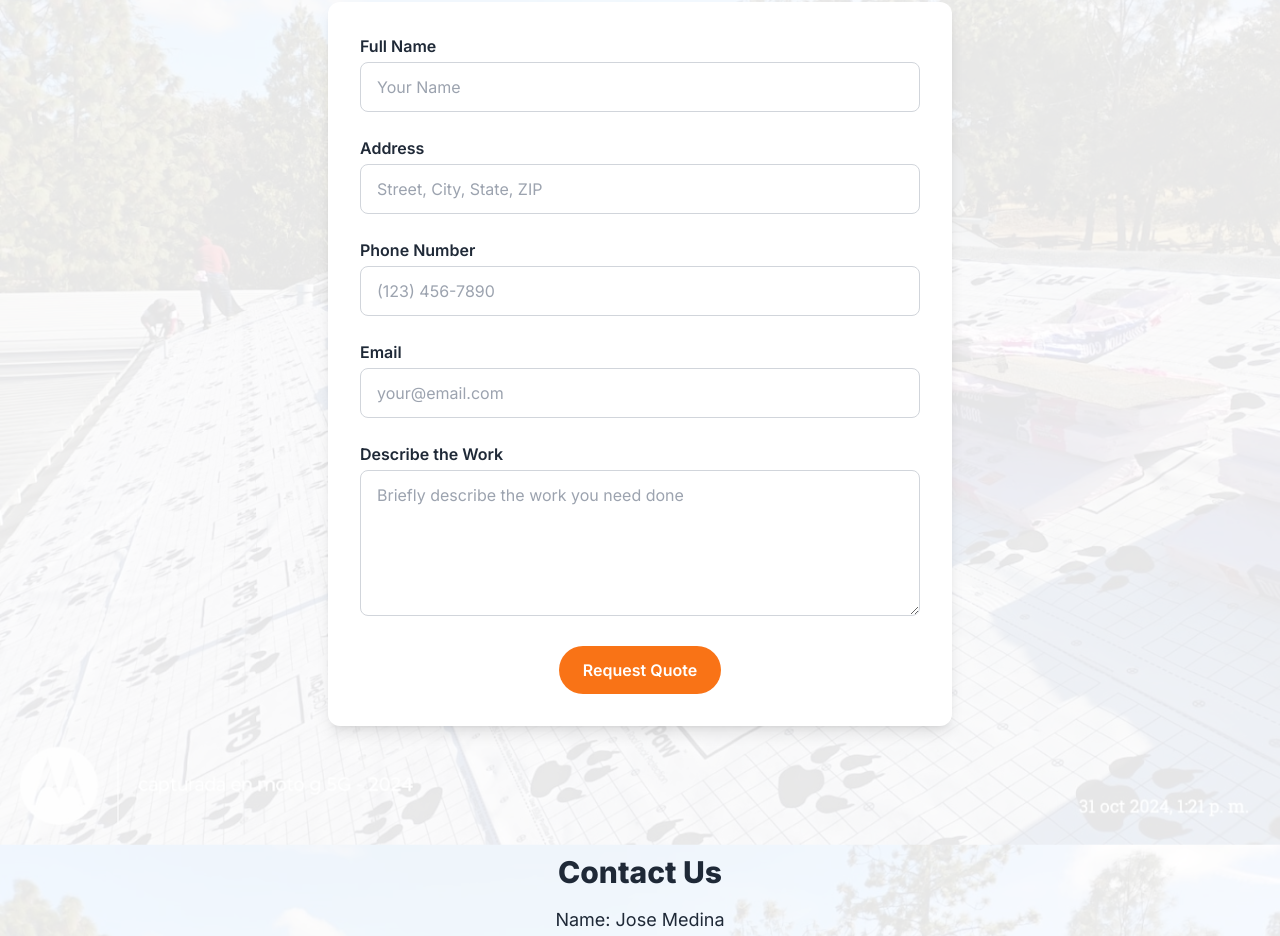
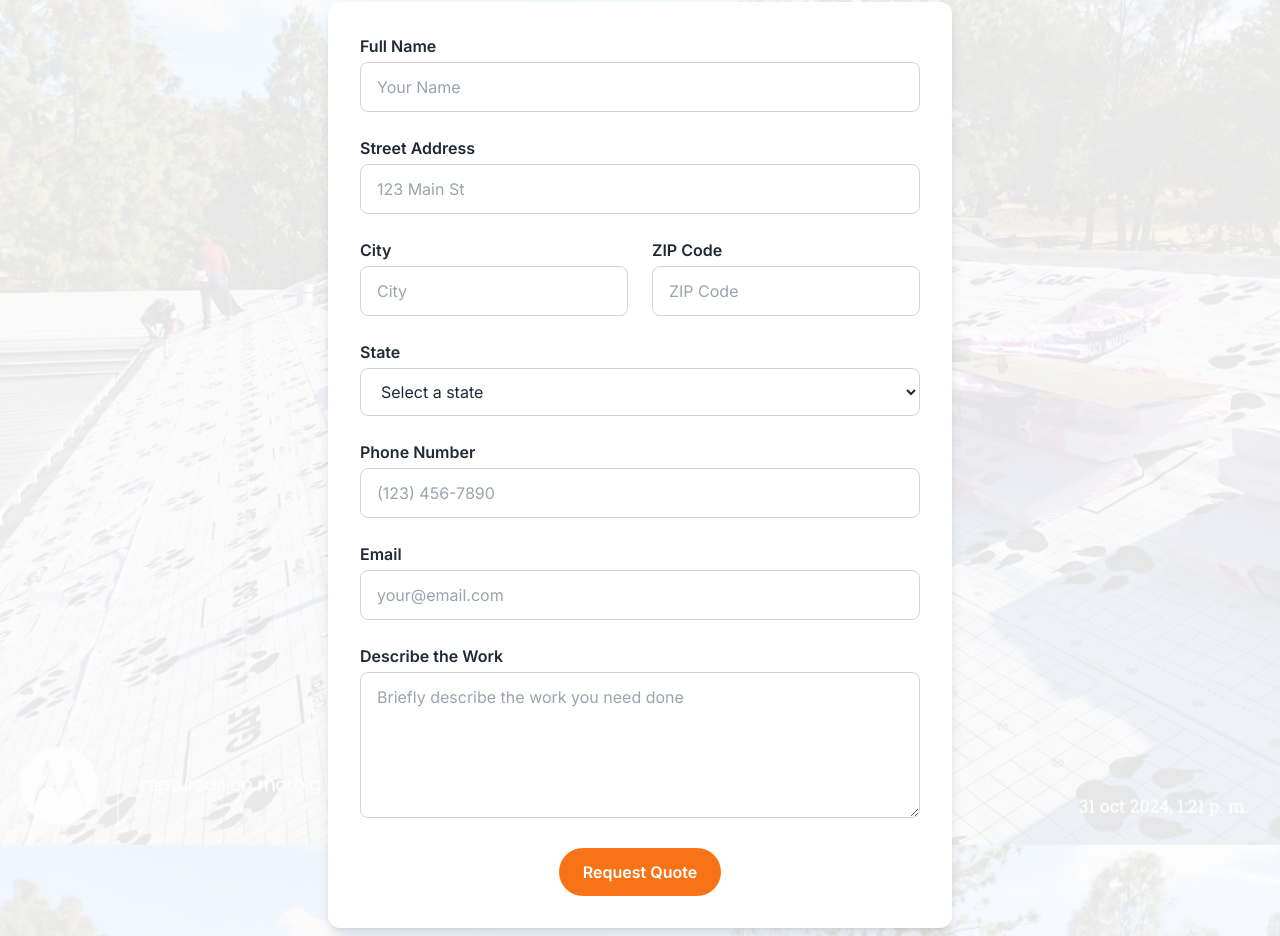
Before and after one commit to 1mhim/Medinas-roofing-website, a plain HTML site: page index.html in a window 1280 px wide. Shown: the part 5900-6836 px from the top of the page. Drawn offline with nearby package versions, Linux system fonts and the light colour scheme.

Commit message:
Making the address process easier by adding the street address, city, state and zipcode the formspree works emails are being sent directly to my gmail

```diff
--- a/index.html
+++ b/index.html
@@ -650,9 +650,9 @@
       </div>
     </section>
 
-    <!-- Quote Request Template -->
 
     <!-- Quote Request Form -->
+
 <!-- Request a Quote -->
 <section id="quote" class="py-16 bg-white bg-opacity-90 text-gray-800">
   <div class="max-w-2xl mx-auto px-6">
@@ -663,7 +663,7 @@
       method="POST"
       class="bg-white p-8 rounded-xl shadow-lg space-y-6"
     >
-      <!-- Name -->
+      <!-- Full Name -->
       <div>
         <label for="name" class="block font-semibold mb-1">Full Name</label>
         <input
@@ -676,17 +676,108 @@
         />
       </div>
 
-      <!-- Address -->
+      <!-- Street Address -->
       <div>
-        <label for="address" class="block font-semibold mb-1">Address</label>
+        <label for="street" class="block font-semibold mb-1">Street Address</label>
         <input
           type="text"
-          name="address"
-          id="address"
-          placeholder="Street, City, State, ZIP"
+          name="street"
+          id="street"
+          placeholder="123 Main St"
           required
           class="w-full border border-gray-300 rounded-lg px-4 py-3 focus:outline-none focus:ring-2 focus:ring-orange-500"
         />
+      </div>
+
+      <!-- City and ZIP -->
+      <div class="grid grid-cols-1 md:grid-cols-2 gap-6">
+        <div>
+          <label for="city" class="block font-semibold mb-1">City</label>
+          <input
+            type="text"
+            name="city"
+            id="city"
+            placeholder="City"
+            required
+            class="w-full border border-gray-300 rounded-lg px-4 py-3 focus:outline-none focus:ring-2 focus:ring-orange-500"
+          />
+        </div>
+
+        <div>
+          <label for="zip" class="block font-semibold mb-1">ZIP Code</label>
+          <input
+            type="text"
+            name="zip"
+            id="zip"
+            placeholder="ZIP Code"
+            required
+            class="w-full border border-gray-300 rounded-lg px-4 py-3 focus:outline-none focus:ring-2 focus:ring-orange-500"
+          />
+        </div>
+      </div>
+
+      <!-- State Dropdown -->
+      <div>
+        <label for="state" class="block font-semibold mb-1">State</label>
+        <select
+          name="state"
+          id="state"
+          required
+          class="w-full border border-gray-300 rounded-lg px-4 py-3 bg-white focus:outline-none focus:ring-2 focus:ring-orange-500"
+        >
+          <option value="">Select a state</option>
+  <option value="AL">Alabama</option>
+  <option value="AK">Alaska</option>
+  <option value="AZ">Arizona</option>
+  <option value="AR">Arkansas</option>
+  <option value="CA">California</option>
+  <option value="CO">Colorado</option>
+  <option value="CT">Connecticut</option>
+  <option value="DE">Delaware</option>
+  <option value="FL">Florida</option>
+  <option value="GA">Georgia</option>
+  <option value="HI">Hawaii</option>
+  <option value="ID">Idaho</option>
+  <option value="IL">Illinois</option>
+  <option value="IN">Indiana</option>
+  <option value="IA">Iowa</option>
+  <option value="KS">Kansas</option>
+  <option value="KY">Kentucky</option>
+  <option value="LA">Louisiana</option>
+  <option value="ME">Maine</option>
+  <option value="MD">Maryland</option>
+  <option value="MA">Massachusetts</option>
+  <option value="MI">Michigan</option>
+  <option value="MN">Minnesota</option>
+  <option value="MS">Mississippi</option>
+  <option value="MO">Missouri</option>
+  <option value="MT">Montana</option>
+  <option value="NE">Nebraska</option>
+  <option value="NV">Nevada</option>
+  <option value="NH">New Hampshire</option>
+  <option value="NJ">New Jersey</option>
+  <option value="NM">New Mexico</option>
+  <option value="NY">New York</option>
+  <option value="NC">North Carolina</option>
+  <option value="ND">North Dakota</option>
+  <option value="OH">Ohio</option>
+  <option value="OK">Oklahoma</option>
+  <option value="OR">Oregon</option>
+  <option value="PA">Pennsylvania</option>
+  <option value="RI">Rhode Island</option>
+  <option value="SC">South Carolina</option>
+  <option value="SD">South Dakota</option>
+  <option value="TN">Tennessee</option>
+  <option value="TX">Texas</option>
+  <option value="UT">Utah</option>
+  <option value="VT">Vermont</option>
+  <option value="VA">Virginia</option>
+  <option value="WA">Washington</option>
+  <option value="WV">West Virginia</option>
+  <option value="WI">Wisconsin</option>
+  <option value="WY">Wyoming</option>
+          <!-- Add more states as needed -->
+        </select>
       </div>
 
       <!-- Phone -->
@@ -728,7 +819,7 @@
         ></textarea>
       </div>
 
-      <!-- Submit Button -->
+      <!-- Submit -->
       <div class="text-center">
         <button
           type="submit"
```
